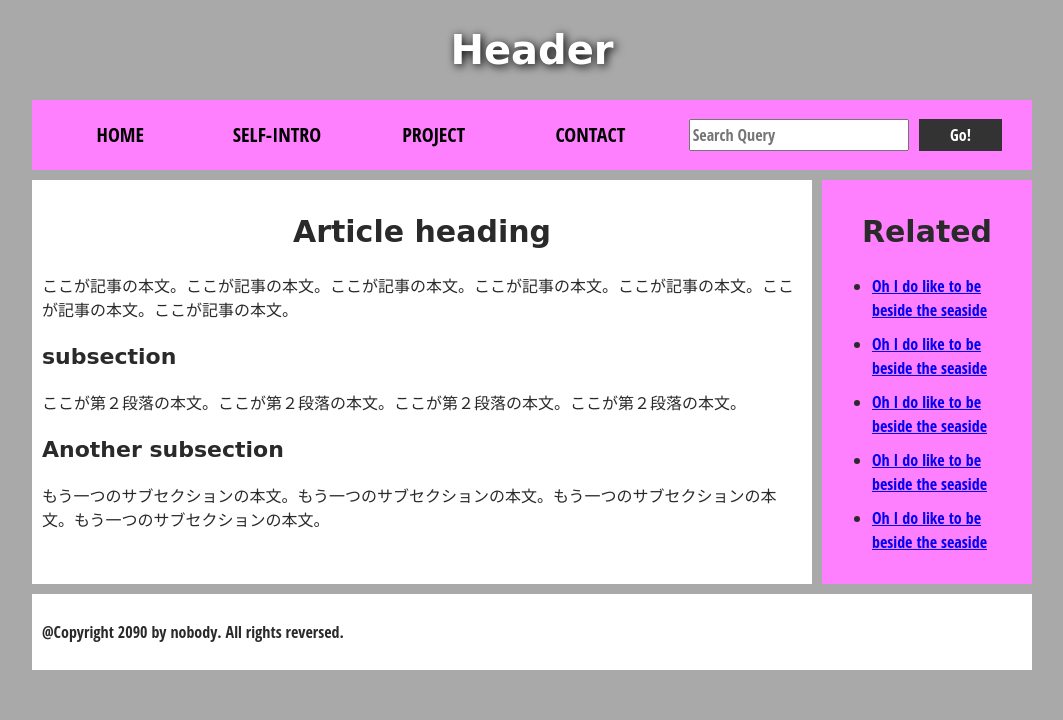
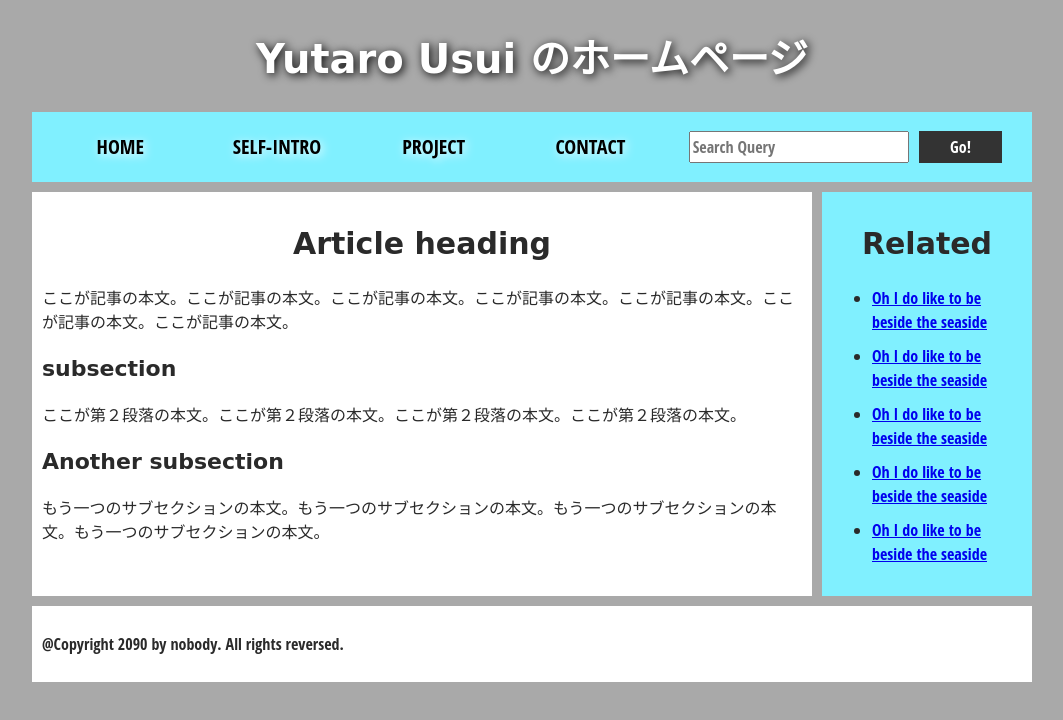
Before and after one commit to usui324/html_basic, a plain HTML site: page sample/homepage.html in a window 1280 px wide. Shown: the whole page, without its empty margins (108-1171 px from the left). Drawn offline with Linux system fonts and the light colour scheme.

Commit message:
背景色の変更と見出し文字の影

```diff
--- a/sample/homepage.css
+++ b/sample/homepage.css
@@ -56,7 +56,7 @@ nav, article, aside, footer{
 
 nav{
     height: 50px;
-    background-color: #ff80ff;
+    background-color: #80f0ff;
     display: flex;
     margin-bottom: 10px;
 }
@@ -90,6 +90,10 @@ nav form {
     padding: 0 2em;
 }
 
+nav .shadow{
+    text-shadow: 2px 2px 10px white;
+}
+
 input {
     font-size: 1.6rem;
     height: 32px;
@@ -120,7 +124,7 @@ article {
 aside {
     flex: 1;
     margin-left: 10px;
-    background-color: #ff80ff;
+    background-color: #80f0ff;
 }
 
 aside li {
--- a/sample/homepage.html
+++ b/sample/homepage.html
@@ -11,16 +11,16 @@
     <body>
         <!-- ヘッダー -->
         <header>
-            <h1>Header</h1>
+            <h1>Yutaro Usui のホームページ</h1>
         </header>
 
         <!-- 上部のナビゲーションバー -->
         <nav>
             <ul>
-                <li><a href="#">Home</a></li>
-                <li><a href="#">Self-Intro</a></li>
-                <li><a href="#">Project</a></li>
-                <li><a href="#">Contact</a></li>
+                <li><a href="#" class="shadow"><b>Home</b></a></li>
+                <li><a href="#" class="shadow"><b>Self-Intro</b></a></li>
+                <li><a href="#" class="shadow"><b>Project</b></a></li>
+                <li><a href="#" class="shadow"><b>Contact</b></a></li>
             </ul>
 
             <form>
```
